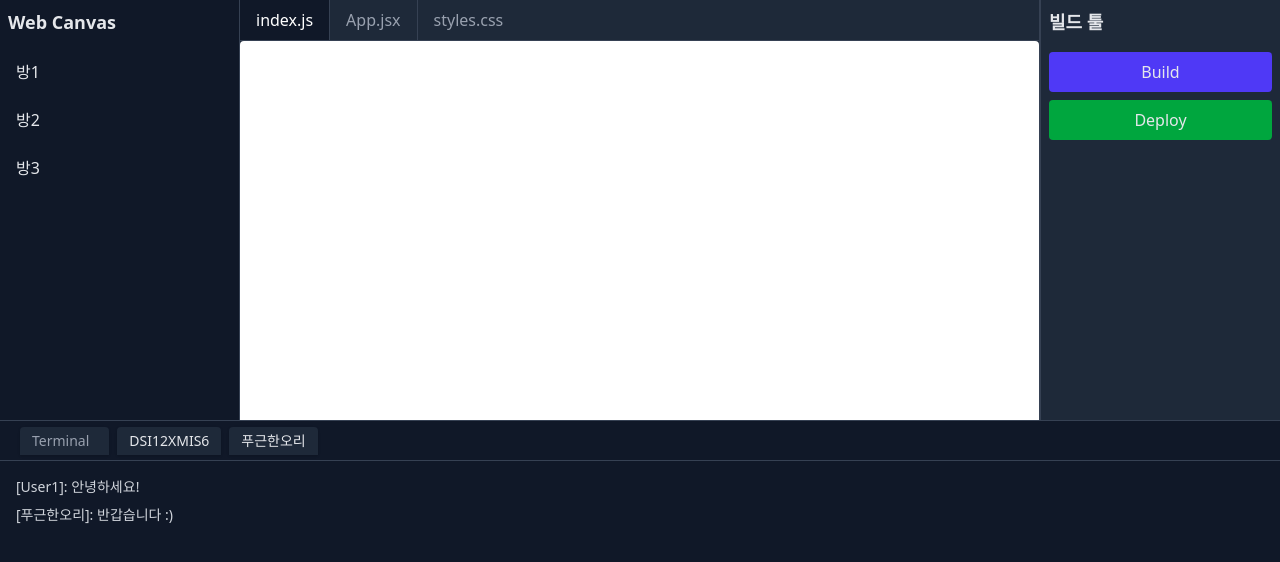
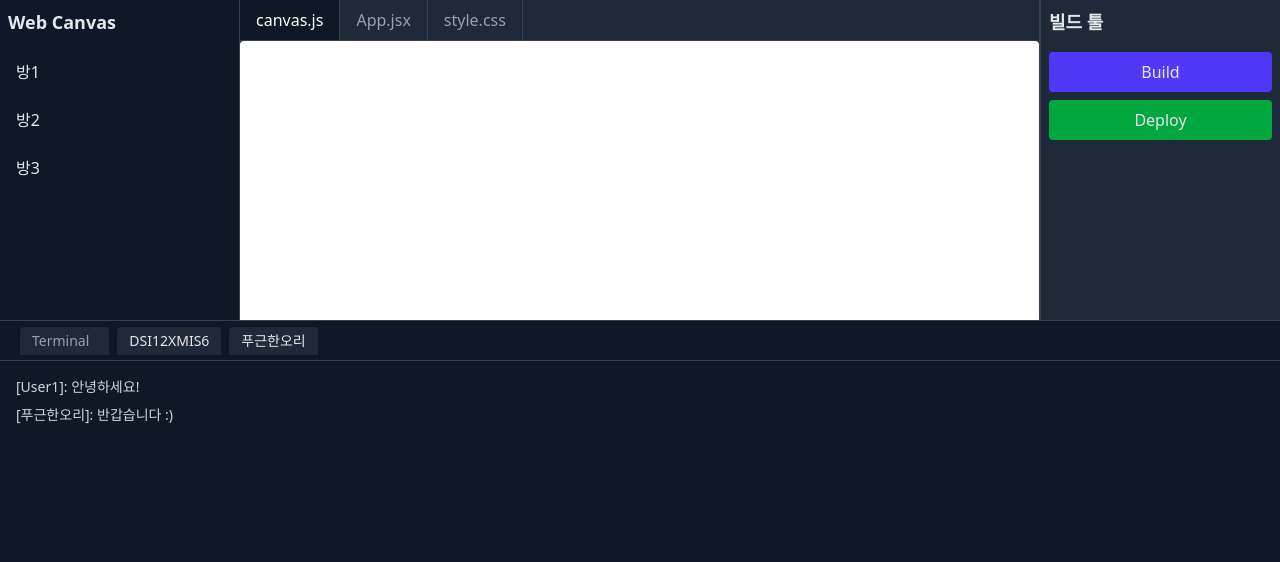
Before and after one commit to bbyuk/web-game-platform, a React (Vite) app in the folder webcanvas-frontend/: page / in a window 1280 px wide. Shown: the top 562 px of the page. Built offline with nearby package versions, Linux system fonts and the light colour scheme; no server answers.

Commit message:
[webcanvas][front] 웹 캔버스 메인 레이아웃 퍼블 작업 진행중

```diff
--- a/webcanvas-frontend/src/components/canvas/index.jsx
+++ b/webcanvas-frontend/src/components/canvas/index.jsx
@@ -6,6 +6,7 @@ export default function Canvas({
   color = "black",
   reRenderingSignal = false,
   afterReRendering = () => {},
+  className = String,
 }) {
   const elementId = "canvas";
   /**
@@ -63,7 +64,6 @@ export default function Canvas({
    * ====================================== 이벤트 핸들러 ======================================
    */
 
-
   /**
    * ====================================== 커스텀 메소드 ======================================
    */
@@ -78,9 +78,9 @@ export default function Canvas({
    * @returns {*}
    */
   const scaleStrokes = (originalStrokes, oldWidth, oldHeight, newWidth, newHeight) => {
-    return originalStrokes.map(stroke =>
-      stroke.map(point => {
-        console.log(`width : ${oldWidth} => ${newWidth}`)
+    return originalStrokes.map((stroke) =>
+      stroke.map((point) => {
+        console.log(`width : ${oldWidth} => ${newWidth}`);
         console.log(`x : ${point.x} => ${point.x * (newWidth / oldWidth)}`);
         return {
           x: point.x * (newWidth / oldWidth),
@@ -90,15 +90,13 @@ export default function Canvas({
     );
   };
 
-
   /**
    * canvas context 리턴
    */
   const getCanvasContext = () => {
     const canvas = canvasRef.current;
-    return canvas.getContext("2d");;
-  }
-
+    return canvas.getContext("2d");
+  };
 
   /**
    * 캔버스 rerendering
@@ -173,8 +171,6 @@ export default function Canvas({
    * ====================================== 커스텀 메소드 ======================================
    */
 
-
-
   useEffect(() => {
     resize();
 
@@ -209,9 +205,9 @@ export default function Canvas({
   }, [scaledStrokes]);
 
   return (
-    <div className="relative w-full h-auto" style={{ aspectRatio: '4 / 3' }}>
+    <div className="relative w-full h-auto" style={{ aspectRatio: "4 / 3" }}>
       <canvas
-        className="absolute top-0 left-0 w-full h-full"
+        className={className}
         id={elementId}
         ref={canvasRef}
         onMouseMove={(e) => onMouseMove(e)}
--- a/webcanvas-frontend/src/components/layouts/editor-area/index.jsx
+++ b/webcanvas-frontend/src/components/layouts/editor-area/index.jsx
@@ -4,24 +4,41 @@ import Canvas from "@/components/canvas/index.jsx";
 const FileTabContainer = ({ children }) => {
   return (
     <div className="h-10 flex items-center space-x-2 px-4 border-b border-gray-700 bg-gray-900">
-      <div className="flex items-center bg-gray-800 rounded-t px-3 py-1 shadow-sm">{children}</div>
+      {children}
     </div>
   );
 };
 
-const FileTab = ({ description, name }) => {
+const FileTab = ({ name, selected = false, onClick }) => {
   return (
-    <>
-      <span className="material-icons mr-2 text-gray-400 text-sm">{description}</span>
-      <span className="text-sm">{name}</span>
-    </>
+    <div
+      onClick={onClick}
+      className={
+        selected
+          ? "px-4 py-2 bg-gray-900 text-white border-r border-gray-700"
+          : "px-4 py-2 bg-gray-800 text-gray-400 hover:text-white hover:bg-gray-700 border-r border-gray-700 cursor-pointer"
+      }
+    >
+      {name}
+    </div>
   );
 };
 
 const CanvasContainer = ({ children }) => {
   return (
-    <div className="flex-1 p-4 overflow-auto">
-      <div className="w-full max-h-full bg-gray-100 rounded-lg flex justify-center items-center">{children}</div>
+    // <div className="flex-1 p-4 overflow-auto">
+    //   <div className="w-full max-h-full bg-gray-100 rounded-lg flex justify-center items-center">{children}</div>
+    // </div>
+    <div className="flex justify-center items-center flex-1 bg-gray-800 relative">
+      <div
+        className="bg-white rounded shadow-lg"
+        style={{
+          width: "800px", // 고정 크기
+          height: "600px", // 고정 크기 (4:3 비율)
+        }}
+      >
+        {children}
+      </div>
     </div>
   );
 };
@@ -30,7 +47,7 @@ export default function EditorArea() {
   const [tabs, setTabs] = useState([]);
   const [strokes, setStrokes] = useState([]);
   const [reRenderingSignal, setReRenderingSignal] = useState(false);
-
+  const [selectedFileTabIndex, setSelectedFileTabIndex] = useState(0);
   /**
    * 캔버스 컴포넌트 stroke 이벤트 핸들러
    * @param stroke
@@ -42,36 +59,36 @@ export default function EditorArea() {
   };
 
   useEffect(() => {
-    setTabs([{ description: "description", name: "canvas.js" }]);
+    setTabs([{ name: "canvas.js" }, { name: "App.jsx" }, { name: "style.css" }]);
   }, []);
 
   return (
     <div className="flex flex-col flex-1 bg-gray-800 border-r border-gray-700 overflow-hidden">
       {/* 상단 탭 */}
       <div className="flex border-b border-gray-700 bg-gray-800">
-        <div className="px-4 py-2 bg-gray-900 text-white border-r border-gray-700">
-          index.js
-        </div>
-        <div className="px-4 py-2 bg-gray-800 text-gray-400 hover:text-white hover:bg-gray-700 border-r border-gray-700 cursor-pointer">
-          App.jsx
-        </div>
-        <div className="px-4 py-2 bg-gray-800 text-gray-400 hover:text-white hover:bg-gray-700 cursor-pointer">
-          styles.css
-        </div>
+        {tabs.map((tab, index) => (
+          <FileTab
+            key={`file-tab-${index}`}
+            description={tab.description}
+            name={tab.name}
+            selected={index === selectedFileTabIndex}
+            onClick={() => setSelectedFileTabIndex(index)}
+          />
+        ))}
+        {/*<div className="px-4 py-2 bg-gray-900 text-white border-r border-gray-700">*/}
+        {/*  index.js*/}
+        {/*</div>*/}
+        {/*<div className="px-4 py-2 bg-gray-800 text-gray-400 hover:text-white hover:bg-gray-700 border-r border-gray-700 cursor-pointer">*/}
+        {/*  App.jsx*/}
+        {/*</div>*/}
+        {/*<div className="px-4 py-2 bg-gray-800 text-gray-400 hover:text-white hover:bg-gray-700 cursor-pointer">*/}
+        {/*  styles.css*/}
+        {/*</div>*/}
       </div>
-
       {/* 캔버스 영역 (고정 사이즈) */}
-      <div className="flex justify-center items-center flex-1 bg-gray-800 relative">
-        <div
-          className="bg-white rounded shadow-lg"
-          style={{
-            width: '800px',  // 고정 크기
-            height: '600px', // 고정 크기 (4:3 비율)
-          }}
-        >
-          <canvas id="main-canvas" className="w-full h-full"></canvas>
-        </div>
-      </div>
+      <CanvasContainer>
+        <Canvas className="w-full h-full" />
+      </CanvasContainer>
     </div>
   );
 }
--- a/webcanvas-frontend/src/components/layouts/terminal/index.jsx
+++ b/webcanvas-frontend/src/components/layouts/terminal/index.jsx
@@ -1,6 +1,6 @@
 export default function Terminal() {
   return (
-    <div className="h-95 bg-gray-900 flex flex-col border-t border-gray-700">
+    <div className="h-120 bg-gray-900 flex flex-col border-t border-gray-700">
       {/* 터미널 탭 */}
       <div className="h-10 flex items-center px-4 border-b border-gray-700">
         <div className="flex items-center bg-gray-800 rounded-t mx-1 px-3 py-1 shadow-sm">
```
Also changed, not shown: webcanvas-frontend/src/components/layouts/lnb/index.jsx (+7 -4 lines), webcanvas-frontend/src/pages/main/index.jsx (+6 -6 lines).
